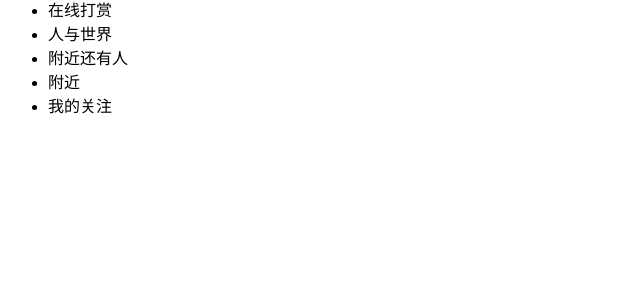
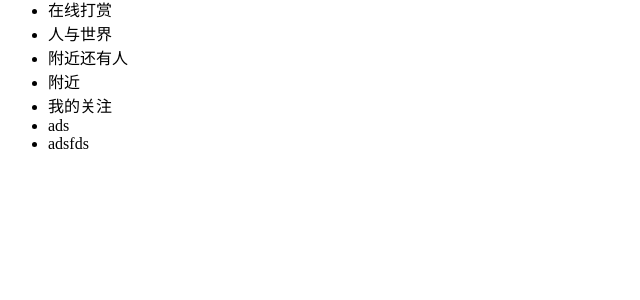
Before and after one commit to haowangluo/hnhot, a Django app: page /index/ in a window 1280 px wide. Shown: the part 219-519 px from the top of the page, without its empty margins (0-640 px from the left). Run offline with Django 3.2, Linux system fonts and the light colour scheme.

Commit message:
提交点bug

```diff
--- a/templates/index.html
+++ b/templates/index.html
@@ -28,6 +28,8 @@
 		<li>	附近
 		</li>
 		<li>我的关注</li>
+		<li>ads</li>
+		<li>adsfds</li>
     </ul>
 </body>
 </html>
```
